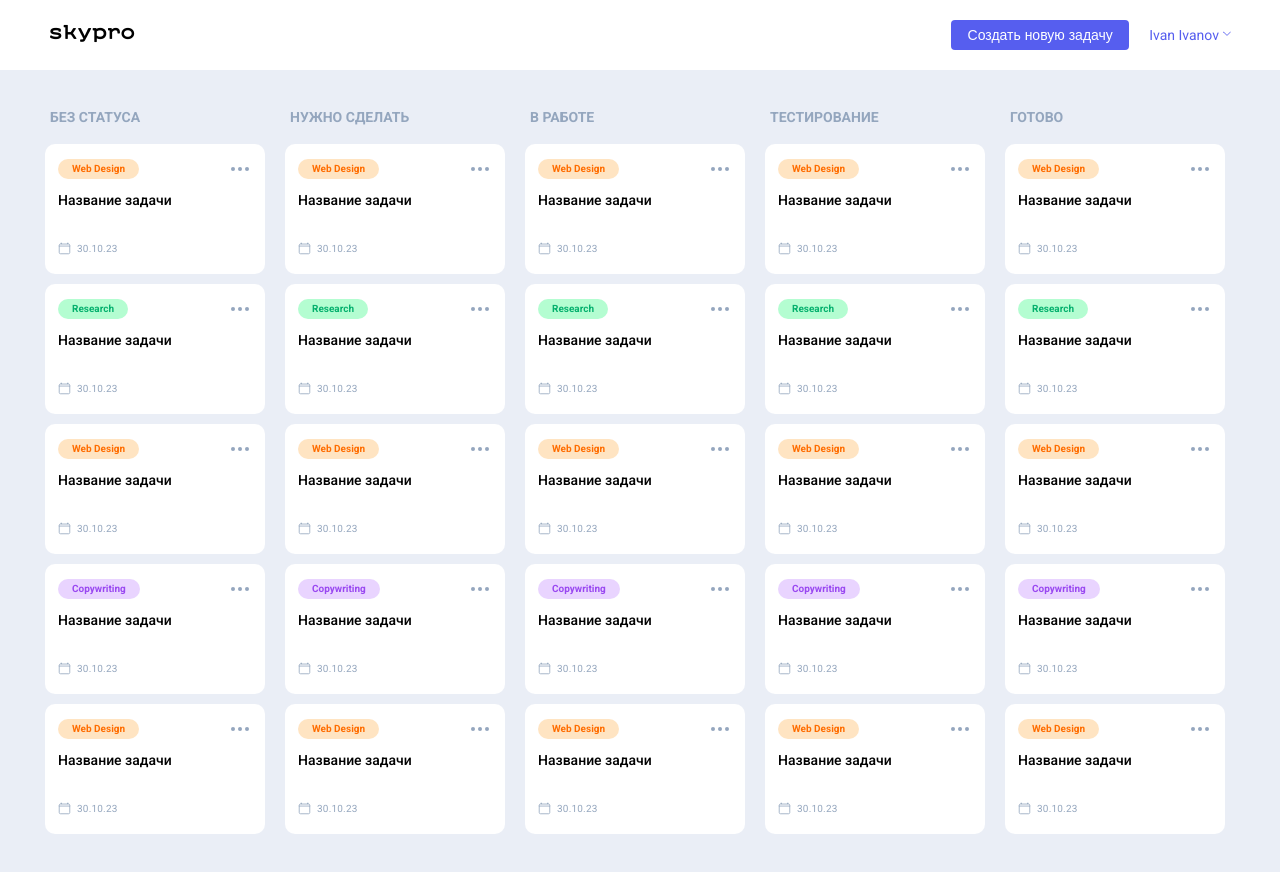
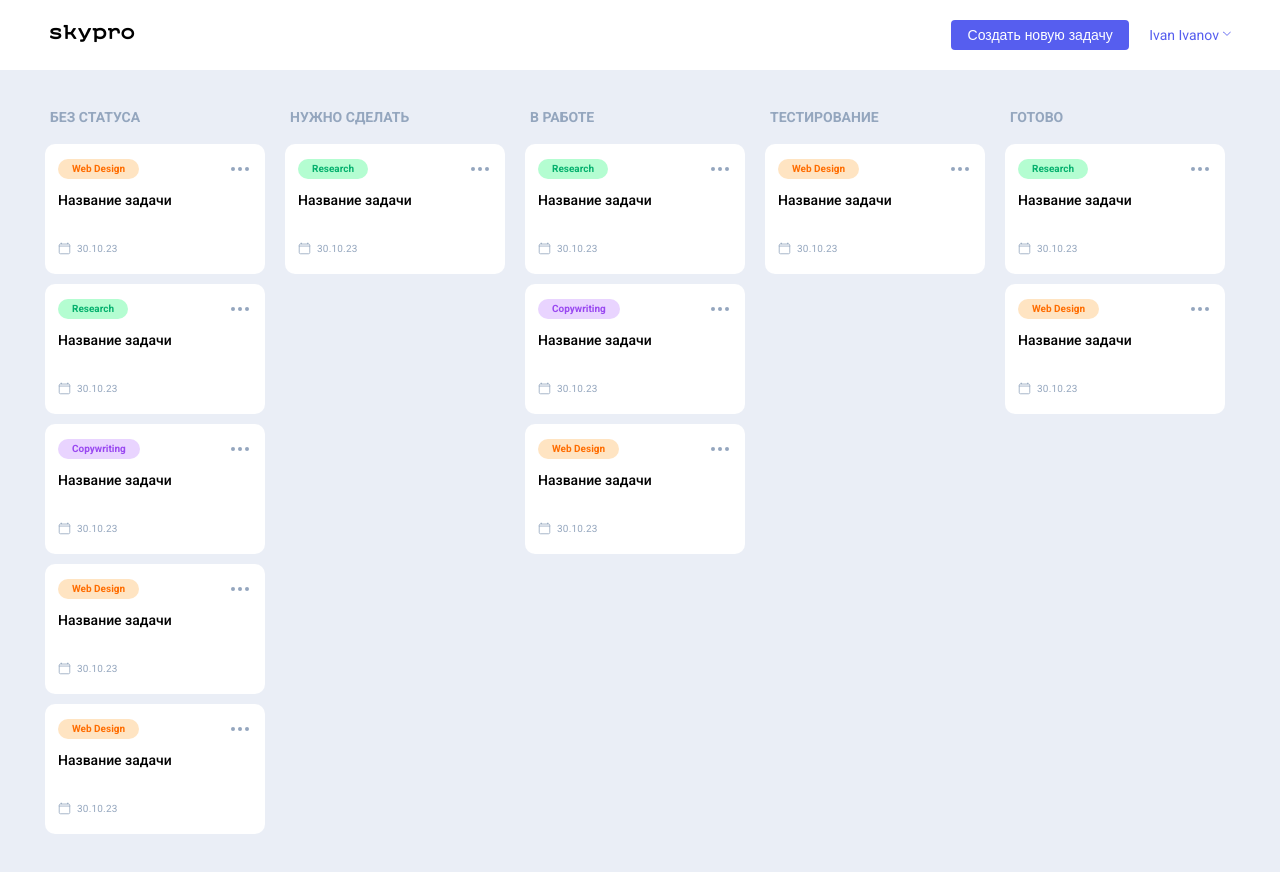
Before and after one commit to ZakhTania/skypro-kanban, a React (Vite) app: page / in a window 1280 px wide. Shown: the top 872 px of the page. Built offline with nearby package versions, Linux system fonts and the light colour scheme.

Commit message:
Render Columns with map() & filter()

```diff
--- a/src/components/Card/Card.jsx
+++ b/src/components/Card/Card.jsx
@@ -1,10 +1,19 @@
-export default function Card({ color, category, name, date }) {
+export default function Card({ theme, title, date }) {
+  let color;
+  switch(theme) {
+case "Web Design": color = '_orange';
+break;
+case "Copywriting": color = '_purple';
+break;
+case "Research": color = '_green';
+break;
+  }
   return (
     <div className="cards__item">
       <div className="cards__card card">
         <div className="card__group">
           <div className={"card__theme " + color}>
-            <p className={color}>{category}</p>
+          <p className={color}>{theme}</p>
           </div>
           <a href="#popBrowse" target="_self">
             <div className="card__btn">
@@ -16,7 +25,7 @@ export default function Card({ color, category, name, date }) {
         </div>
         <div className="card__content">
           <a href="" target="_blank">
-            <h3 className="card__title">{name}</h3>
+            <h3 className="card__title">{title}</h3>
           </a>
           <div className="card__date">
             <svg
--- a/src/components/Column/Column.jsx
+++ b/src/components/Column/Column.jsx
@@ -1,66 +1,18 @@
+
 import Card from "../Card/Card";
 
-const cards = [
-  {
-    id: 0,
-    name: "Название задачи",
-    discription: "",
-    date: "30.10.23",
-    category: "Web Design",
-    color: "_orange",
-    status: "",
-  },
-  {
-    id: 1,
-    name: "Название задачи",
-    discription: "",
-    date: "30.10.23",
-    category: "Research",
-    color: "_green",
-    status: "",
-  },
-  {
-    id: 2,
-    name: "Название задачи",
-    discription: "",
-    date: "30.10.23",
-    category: "Web Design",
-    color: "_orange",
-    status: "",
-  },
-  {
-    id: 3,
-    name: "Название задачи",
-    discription: "",
-    date: "30.10.23",
-    category: "Copywriting",
-    color: "_purple",
-    status: "",
-  },
-  {
-    id: 4,
-    name: "Название задачи",
-    discription: "",
-    date: "30.10.23",
-    category: "Web Design",
-    color: "_orange",
-    status: "",
-  },
-];
-
-function Column({ title }) {
+function Column({ title, cardList}) {
   return (
     <div className="main__column column">
       <div className="column__title">
         <p>{title}</p>
       </div>
       <div className="cards">
-        {cards.map((card) => (
+        {cardList.map((card) => (
           <Card
             key={card.id}
-            color={card.color}
-            category={card.category}
-            name={card.name}
+            theme={card.theme}
+            title={card.title}
             date={card.date}
           />
         ))}
--- a/src/pages/Main/Main.jsx
+++ b/src/pages/Main/Main.jsx
@@ -1,17 +1,27 @@
 import "./Main.css";
 import Column from "../../components/Column/Column";
+import { cardList } from "../../data";
 
 function Main() {
+  const statusList = [
+    "Без статуса",
+    "Нужно сделать",
+    "В работе",
+    "Тестирование",
+    "Готово",
+  ];
   return (
     <main className="main">
       <div className="container">
         <div className="main__block">
           <div className="main__content">
-            <Column title={"Без статуса"} />
-            <Column title={"Нужно сделать"} />
-            <Column title={"В работе"} />
-            <Column title={"Тестирование"} />
-            <Column title={"Готово"} />
+            {statusList.map((status) => (
+              <Column
+                key={status}
+                title={status}
+                cardList={cardList.filter((card) => card.status === status)}
+              />
+            ))}
           </div>
         </div>
       </div>
```
